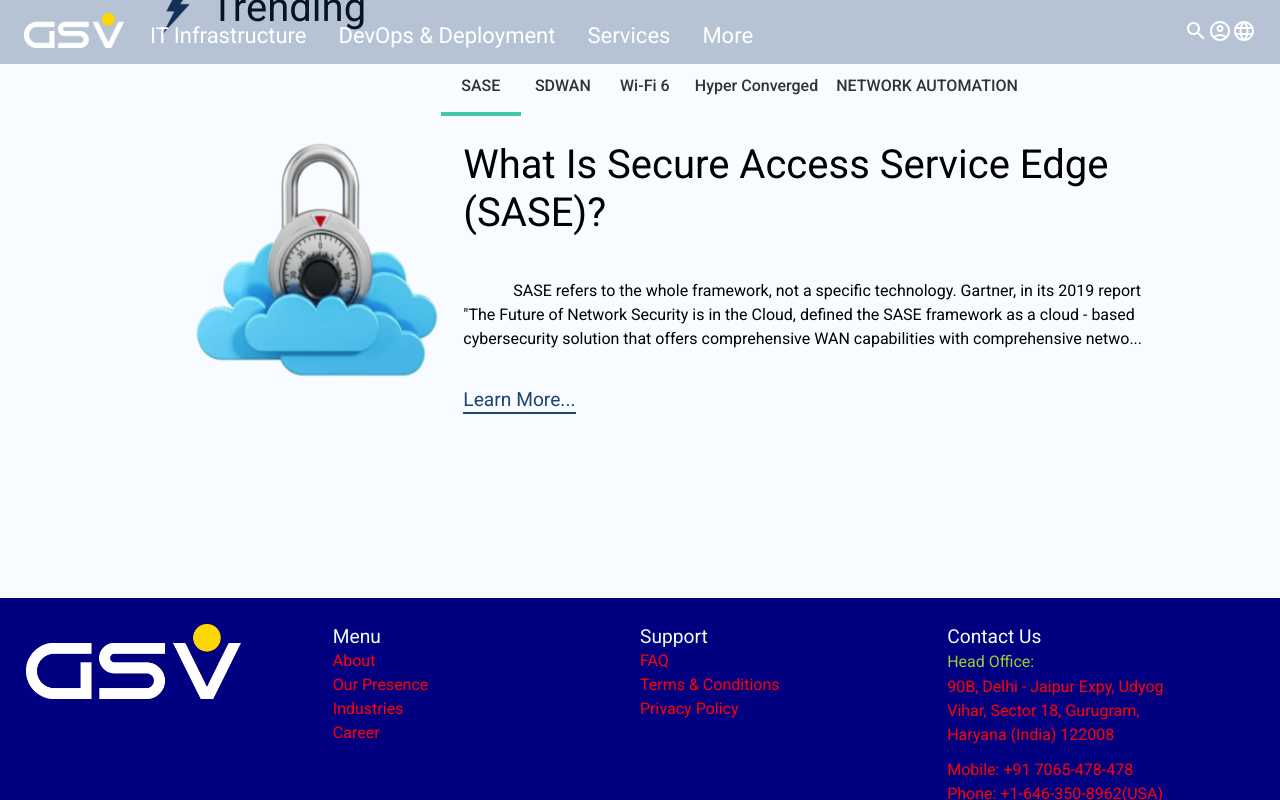
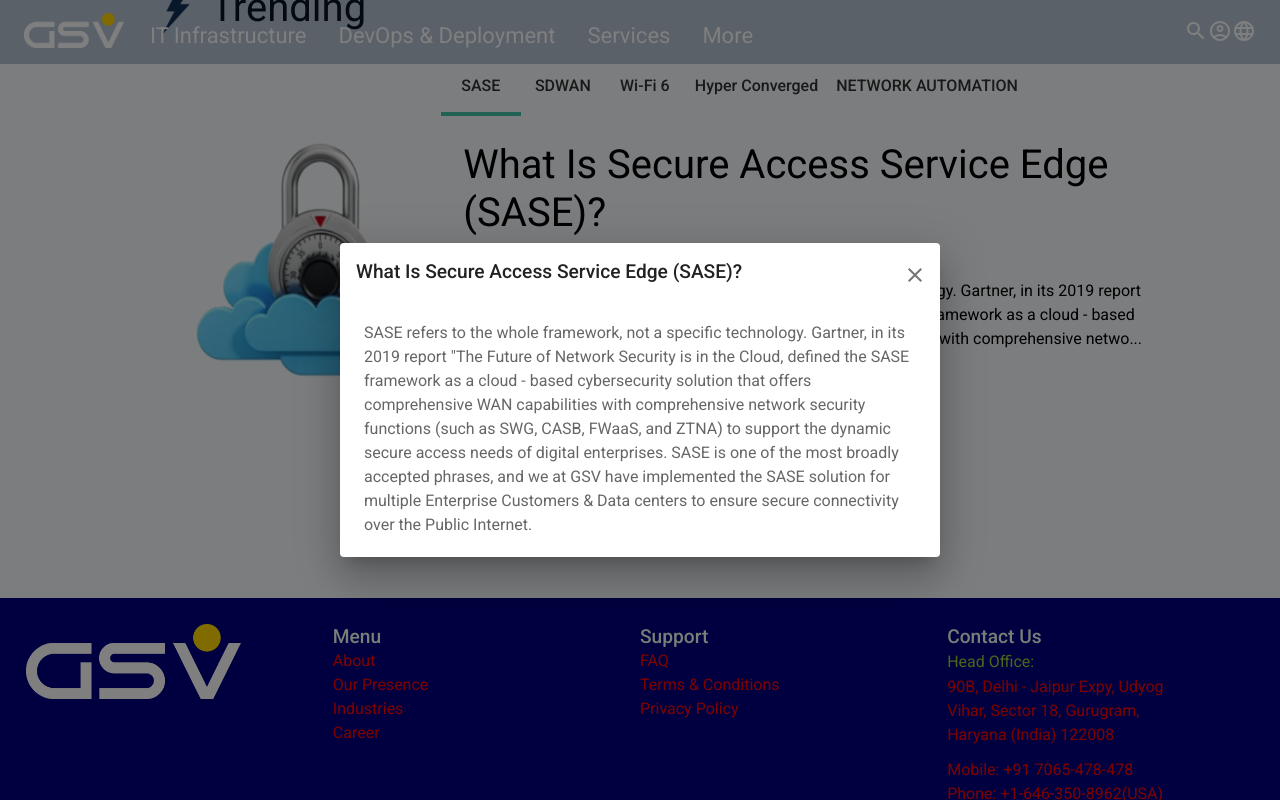
Before and after one commit to lets-code-vinay/gsv-v3, a React (Vite) app: page / in a window 1280 px wide. Both pictures are taken after a click on the element "Learn More...". Shown: the part 1002-1802 px from the top of the page. Built offline with nearby package versions, Linux system fonts and the light colour scheme.

Commit message:
fixed style and typography in customized dialog

```diff
--- a/src/components/CustomizedDialogs/index.jsx
+++ b/src/components/CustomizedDialogs/index.jsx
@@ -3,12 +3,13 @@
 import CloseIcon from "@mui/icons-material/Close";
 import Dialog from "@mui/material/Dialog";
 import Button from "@mui/material/Button";
+import Typography from "@mui/material/Typography";
 import DialogContent from "@mui/material/DialogContent";
 import DialogActions from "@mui/material/DialogActions";
 import { DialogContentText } from "@mui/material";
 import IconButton from "@mui/material/IconButton";
 import Box from "@mui/material/Box";
-import "./style.module.css";
+import * as classes from "./style.module.css";
 import { DialogTitle } from "@mui/material";
 
 export default function CustomizedDialogs({
@@ -89,22 +90,20 @@
 function DialogBoxTitle(props) {
   const { children, onClose, ...other } = props;
 
-  const classes = useStyles();
-
   return (
-    <Box className={classes[DialogTitle]}>
+    <Box className={classes["dialogTitle"]}>
       <DialogTitle sx={{ m: 0, p: 2 }} {...other}>
-        {children}
+        <Typography variant={"h5"}>{children}</Typography>
+      </DialogTitle>
       {onClose ? (
         <IconButton
           aria-label="close"
           onClick={onClose}
-            className={classes[closeButton]}
+          className={classes["closeButton"]}
         >
           <CloseIcon />
         </IconButton>
       ) : null}
-      </DialogTitle>
     </Box>
   );
 }
--- a/src/components/CustomizedDialogs/style.module.css
+++ b/src/components/CustomizedDialogs/style.module.css
@@ -1,4 +1,4 @@
-.DialogTitle {
+.dialogTitle {
   justify-content: space-between;
   display: flex;
 }
--- a/src/components/Trending/index.jsx
+++ b/src/components/Trending/index.jsx
@@ -173,12 +173,12 @@
           )}
         </Tabs>
       </Box>
-      {/* <CustomizedDialogs
+      <CustomizedDialogs
         title={dialogTitle}
         open={openLearnMore}
         onClose={handleClose}
         msg={dialogMSG}
-      /> */}
+      />
     </main>
   );
 };
--- a/src/theme.js
+++ b/src/theme.js
@@ -33,7 +33,7 @@
     },
     h5: {
       fontSize: "1.2rem", // 15 px
-      fontWeight: 400,
+      fontWeight: 500,
     },
     h6: {
       fontSize: "1rem", // 16 px
```
Lines whose indentation alone changed are shown as unchanged.
